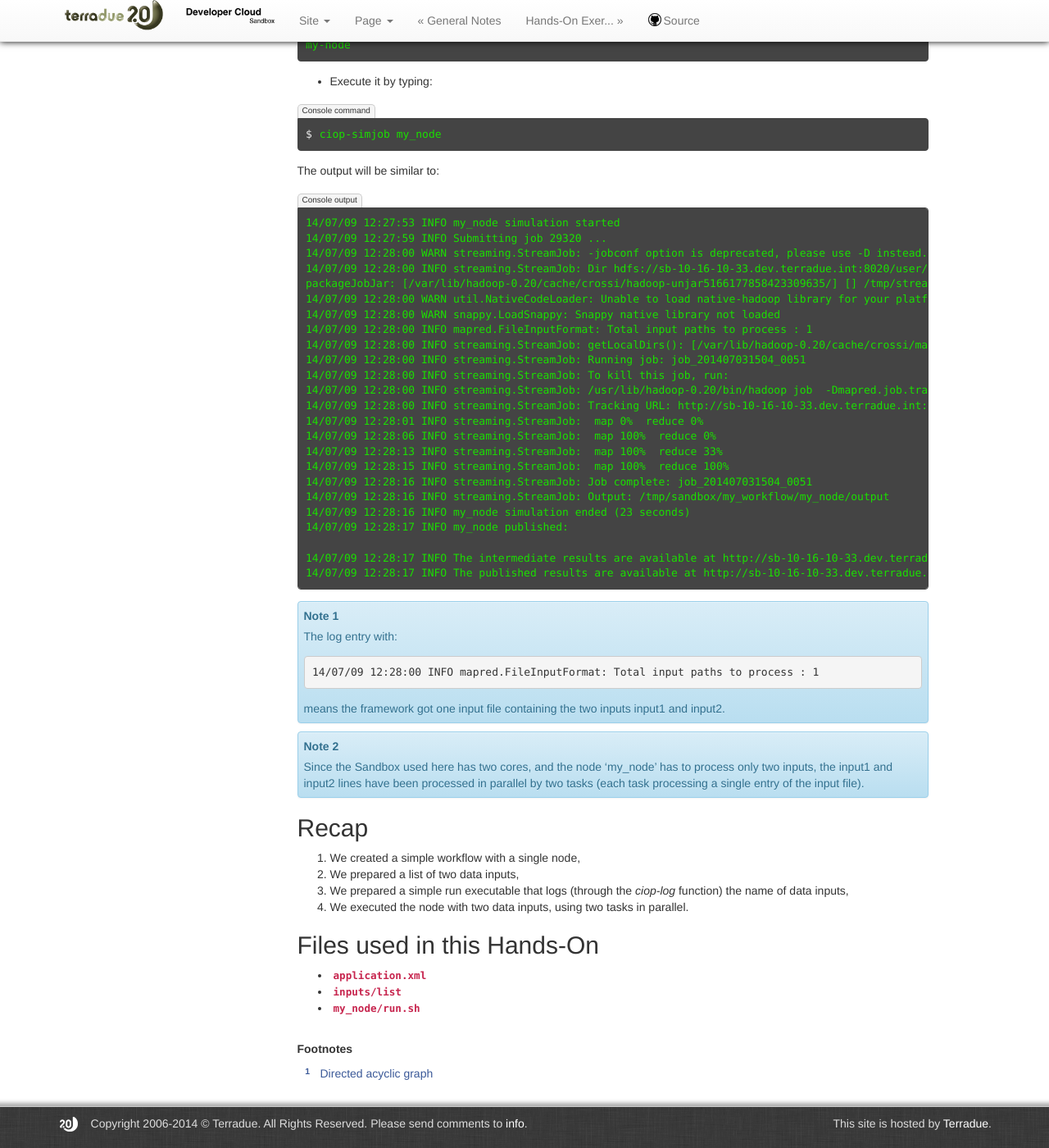
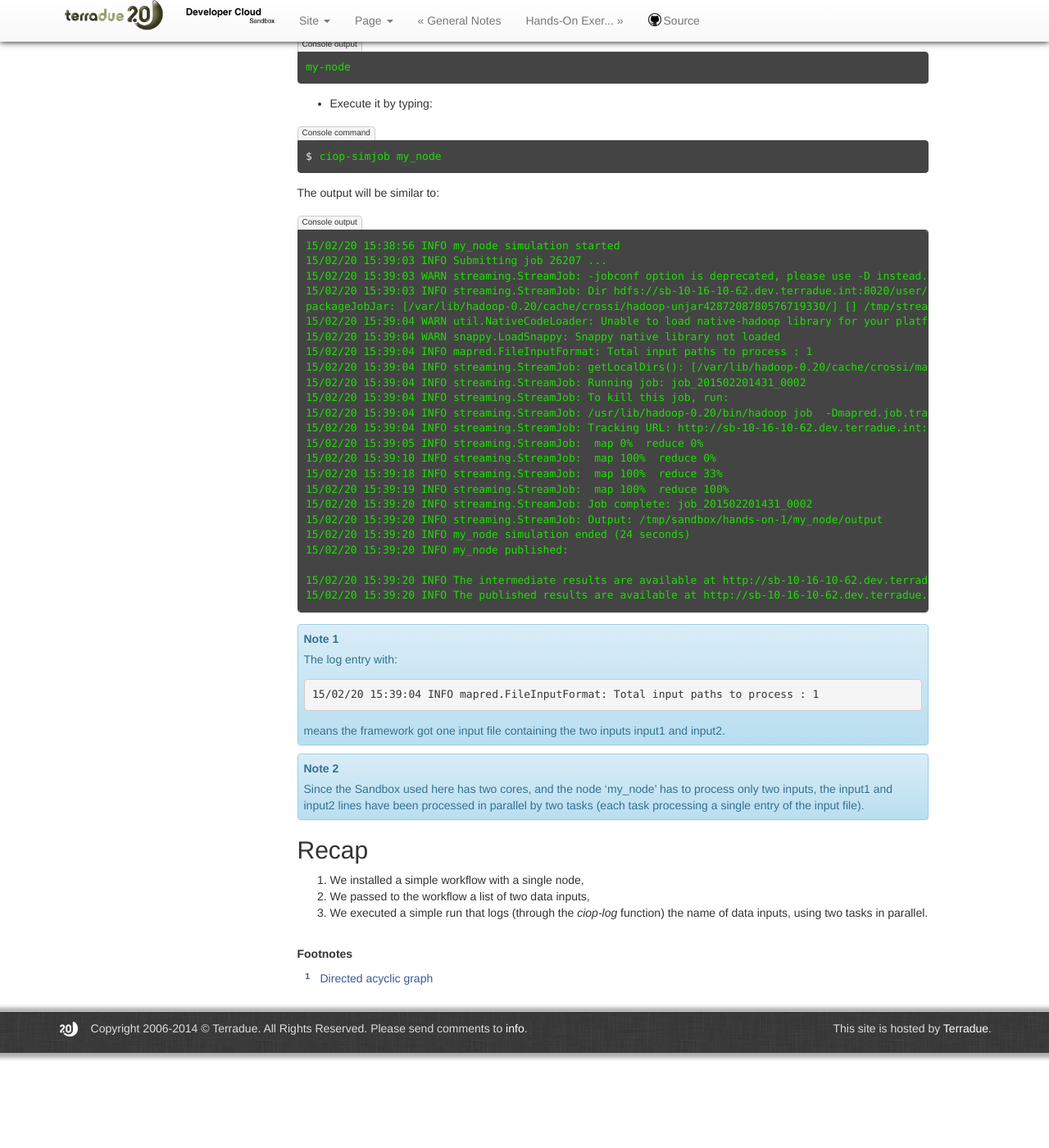
Before and after one commit to Terradue/doc-developer-sandbox, a Sphinx documentation site: the page built from source/developer/basic.rst, in a window 1280 px wide and 1400 px high, scrolled down 2202 px. Shown: the whole window at 82% size. Built offline with Sphinx 7.4.7, drawn with Linux system fonts in a browser that asks for light colours; pages that are not in the unit, such as notebooks, are missing from menus; some of the changed text lies outside the part shown.

Commit message:
First Hands-On refactored

```diff
--- a/source/developer/basic.rst
+++ b/source/developer/basic.rst
@@ -5,8 +5,38 @@
 
 In this exercise we will prepare a simple workflow and we will execute a first run, using the CIOP tools.
 
-Prepare the workflow
-====================
+Clone the Hands-On repository
+==============================
+
+In order to have the code locally available on your Hadoop Sandbox, you have to clone the Hands-On git repository available on Github. To do so just:
+
+* Log on your Hadoop Sandbox (see :doc:`Connect to your Sandbox <../start/sandbox>`)
+
+* Type:
+
+.. code-block:: console
+
+ cd
+ git clone https://github.com/Terradue/dcs-hands-on.git
+
+.. admonition:: Congrats
+
+  You have now the resources needed to complete all the Hands-On !
+
+Install the Hands-On Exercise 1
+===============================
+
+The Hands-On installation is quite forward and it is performed through the Maven tool:
+
+.. code-block:: console
+
+ cd dcs-hands-on
+ mvn install -D hands-on=1 -P bash
+
+With the last command you installed the first Hands-On (option *-D*) using a *bash* profile (option *-P*). The profile represents the programming language used to implements the Hands-On run executables.
+
+Understand the workflow
+=======================
 
 A workflow is a DAG [#f1]_. There is a special file, named *application.xml*, that defines a workflow. The first step is to create an *application.xml*:
 
@@ -16,19 +46,9 @@
 
  cd $_CIOP_APPLICATION_PATH
 
-* Create a file named *application.xml*:
+* Check for a file named *application.xml*
 
-.. code-block:: console
-
- touch application.xml
-
-* Give to your user/group the read/write permissions:
-
-.. code-block:: console
-
- chmod 664 application.xml
-
-* Open it with a text editor (e.g. vi) and paste the following code:
+* Open it with a text editor (e.g., vi) and inspect its content. It will be similar to:
 
 .. container:: context-application-descriptor-file
 
@@ -36,17 +56,16 @@
     :language: xml
     :tab-width: 2
 
-Prepare the test inputs
-=======================
+Check the inputs
+=================
 
-* Create a file named list:
+* Check for a file named *list* under the folder *inputs*:
 
 .. code-block:: console
 
- mkdir inputs
- touch inputs/list
+ cat inputs/list
 
-* Open it with a text editor and paste the following lines:
+* It will be similar to:
 
 .. literalinclude:: src/basic/list
   :language: none
@@ -67,28 +85,11 @@
       :tab-width: 2
       :lines: 5-5
 
-* Go to the application default path and create the executable directory:
+* Inspect the *run* executable:
 
 .. code-block:: console
 
- cd $_CIOP_APPLICATION_PATH
- mkdir my_node
- cd my_node
-
-* Create a file named *run* and make it executable:
-
-.. code-block:: console
-
- touch run.sh
- chmod +x run.sh
-
-* Open it with a text editor and paste the following code:
-
-.. container:: context-run-executable
-
-  .. literalinclude:: src/basic/run.sh
-    :language: bash
-    :tab-width: 2
+ cat my_node/run.sh
 
 Run the node
 ============
@@ -115,30 +116,30 @@
 
 .. code-block:: console-output
 
- 14/07/09 12:27:53 INFO my_node simulation started
- 14/07/09 12:27:59 INFO Submitting job 29320 ...
- 14/07/09 12:28:00 WARN streaming.StreamJob: -jobconf option is deprecated, please use -D instead.
- 14/07/09 12:28:00 INFO streaming.StreamJob: Dir hdfs://sb-10-16-10-33.dev.terradue.int:8020/user/crossi/monitor already exists
- packageJobJar: [/var/lib/hadoop-0.20/cache/crossi/hadoop-unjar5166177858423309635/] [] /tmp/streamjob8508172352164240164.jar tmpDir=null
- 14/07/09 12:28:00 WARN util.NativeCodeLoader: Unable to load native-hadoop library for your platform... using builtin-java classes where applicable
- 14/07/09 12:28:00 WARN snappy.LoadSnappy: Snappy native library not loaded
- 14/07/09 12:28:00 INFO mapred.FileInputFormat: Total input paths to process : 1
- 14/07/09 12:28:00 INFO streaming.StreamJob: getLocalDirs(): [/var/lib/hadoop-0.20/cache/crossi/mapred/local]
- 14/07/09 12:28:00 INFO streaming.StreamJob: Running job: job_201407031504_0051
- 14/07/09 12:28:00 INFO streaming.StreamJob: To kill this job, run:
- 14/07/09 12:28:00 INFO streaming.StreamJob: /usr/lib/hadoop-0.20/bin/hadoop job  -Dmapred.job.tracker=sb-10-16-10-33.dev.terradue.int:8021 -kill job_201407031504_0051
- 14/07/09 12:28:00 INFO streaming.StreamJob: Tracking URL: http://sb-10-16-10-33.dev.terradue.int:50030/jobdetails.jsp?jobid=job_201407031504_0051
- 14/07/09 12:28:01 INFO streaming.StreamJob:  map 0%  reduce 0%
- 14/07/09 12:28:06 INFO streaming.StreamJob:  map 100%  reduce 0%
- 14/07/09 12:28:13 INFO streaming.StreamJob:  map 100%  reduce 33%
- 14/07/09 12:28:15 INFO streaming.StreamJob:  map 100%  reduce 100%
- 14/07/09 12:28:16 INFO streaming.StreamJob: Job complete: job_201407031504_0051
- 14/07/09 12:28:16 INFO streaming.StreamJob: Output: /tmp/sandbox/my_workflow/my_node/output
- 14/07/09 12:28:16 INFO my_node simulation ended (23 seconds)
- 14/07/09 12:28:17 INFO my_node published:
+  15/02/20 15:38:56 INFO my_node simulation started
+  15/02/20 15:39:03 INFO Submitting job 26207 ...
+  15/02/20 15:39:03 WARN streaming.StreamJob: -jobconf option is deprecated, please use -D instead.
+  15/02/20 15:39:03 INFO streaming.StreamJob: Dir hdfs://sb-10-16-10-62.dev.terradue.int:8020/user/crossi/monitor already exists
+  packageJobJar: [/var/lib/hadoop-0.20/cache/crossi/hadoop-unjar4287208780576719330/] [] /tmp/streamjob4077770872494911200.jar tmpDir=null
+  15/02/20 15:39:04 WARN util.NativeCodeLoader: Unable to load native-hadoop library for your platform... using builtin-java classes where applicable
+  15/02/20 15:39:04 WARN snappy.LoadSnappy: Snappy native library not loaded
+  15/02/20 15:39:04 INFO mapred.FileInputFormat: Total input paths to process : 1
+  15/02/20 15:39:04 INFO streaming.StreamJob: getLocalDirs(): [/var/lib/hadoop-0.20/cache/crossi/mapred/local]
+  15/02/20 15:39:04 INFO streaming.StreamJob: Running job: job_201502201431_0002
+  15/02/20 15:39:04 INFO streaming.StreamJob: To kill this job, run:
+  15/02/20 15:39:04 INFO streaming.StreamJob: /usr/lib/hadoop-0.20/bin/hadoop job  -Dmapred.job.tracker=sb-10-16-10-62.dev.terradue.int:8021 -kill job_201502201431_0002
+  15/02/20 15:39:04 INFO streaming.StreamJob: Tracking URL: http://sb-10-16-10-62.dev.terradue.int:50030/jobdetails.jsp?jobid=job_201502201431_0002
+  15/02/20 15:39:05 INFO streaming.StreamJob:  map 0%  reduce 0%
+  15/02/20 15:39:10 INFO streaming.StreamJob:  map 100%  reduce 0%
+  15/02/20 15:39:18 INFO streaming.StreamJob:  map 100%  reduce 33%
+  15/02/20 15:39:19 INFO streaming.StreamJob:  map 100%  reduce 100%
+  15/02/20 15:39:20 INFO streaming.StreamJob: Job complete: job_201502201431_0002
+  15/02/20 15:39:20 INFO streaming.StreamJob: Output: /tmp/sandbox/hands-on-1/my_node/output
+  15/02/20 15:39:20 INFO my_node simulation ended (24 seconds)
+  15/02/20 15:39:20 INFO my_node published:
 
- 14/07/09 12:28:17 INFO The intermediate results are available at http://sb-10-16-10-33.dev.terradue.int:50075/browseDirectory.jsp?dir=/tmp/sandbox/my_workflow/my_node%2Fdata&namenodeInfoPort=50070
- 14/07/09 12:28:17 INFO The published results are available at http://sb-10-16-10-33.dev.terradue.int:50075/browseDirectory.jsp?dir=/tmp/sandbox/my_workflow/my_node%2F_results&namenodeInfoPort=50070
+  15/02/20 15:39:20 INFO The intermediate results are available at http://sb-10-16-10-62.dev.terradue.int:50075/browseDirectory.jsp?dir=/tmp/sandbox/hands-on-1/my_node%2Fdata&namenodeInfoPort=50070
+  15/02/20 15:39:20 INFO The published results are available at http://sb-10-16-10-62.dev.terradue.int:50075/browseDirectory.jsp?dir=/tmp/sandbox/hands-on-1/my_node%2F_results&namenodeInfoPort=50070
 
 .. admonition:: Note 1
 
@@ -146,7 +147,7 @@
 
  .. code-block:: none
 
-  14/07/09 12:28:00 INFO mapred.FileInputFormat: Total input paths to process : 1
+  15/02/20 15:39:04 INFO mapred.FileInputFormat: Total input paths to process : 1
 
  means the framework got one input file containing the two inputs input1 and input2.
 
@@ -157,17 +158,9 @@
 Recap
 =====
 
-#. We created a simple workflow with a single node,
-#. We prepared a list of two data inputs,
-#. We prepared a simple run executable that logs (through the *ciop-log* function) the name of data inputs,
-#. We executed the node with two data inputs, using two tasks in parallel.
-
-Files used in this Hands-On
-===========================
-
-* :download:`application.xml <src/basic/application.xml>`
-* :download:`inputs/list <src/basic/list>`
-* :download:`my_node/run.sh <src/basic/run.sh>`
+#. We installed a simple workflow with a single node,
+#. We passed to the workflow a list of two data inputs,
+#. We executed a simple run that logs (through the *ciop-log* function) the name of data inputs, using two tasks in parallel.
 
 .. rubric:: Footnotes
 
--- a/source/developer/general_notes.rst
+++ b/source/developer/general_notes.rst
@@ -8,7 +8,7 @@
 Getting started
 ^^^^^^^^^^^^^^^^
 
-* The Sandbox is set to automatically login as the user *<sandbox_user>*. Please refer to the section :doc:`Connect to your Sandbox <../start/sandbox>`.
+* The Sandbox is set to automatically login as the user *<sandbox_user>*. Please refer to the section :doc:`Connect to your Sandbox <../start/sandbox>`
 
 Using the code examples
 ^^^^^^^^^^^^^^^^^^^^^^^^
```
Also changed, not shown: other parts of source/developer/basic.rst (+3 -4 lines).
